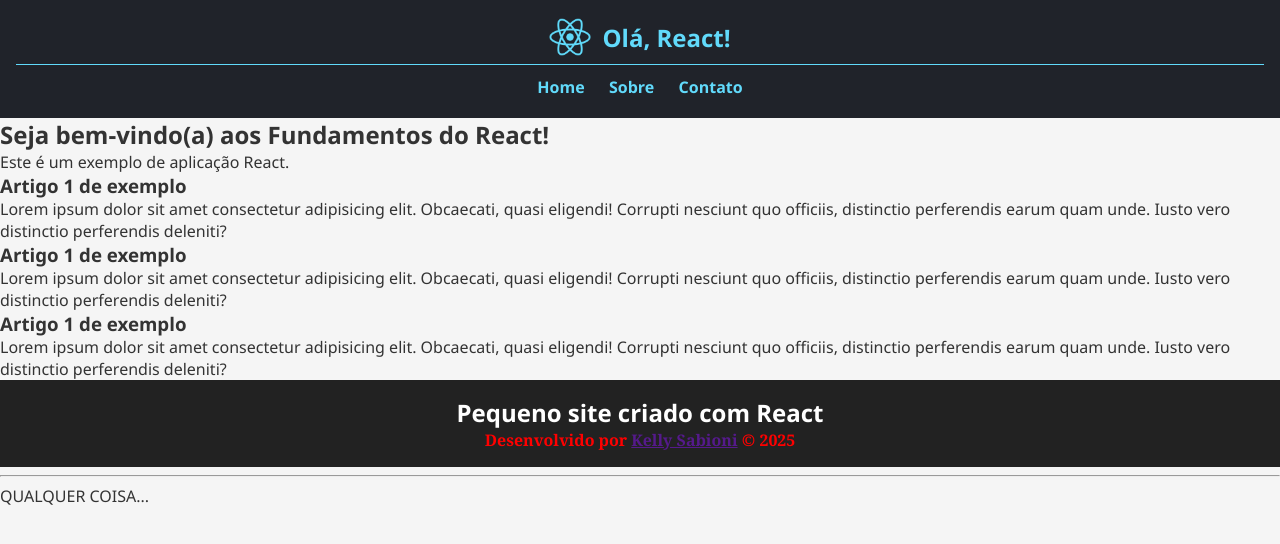
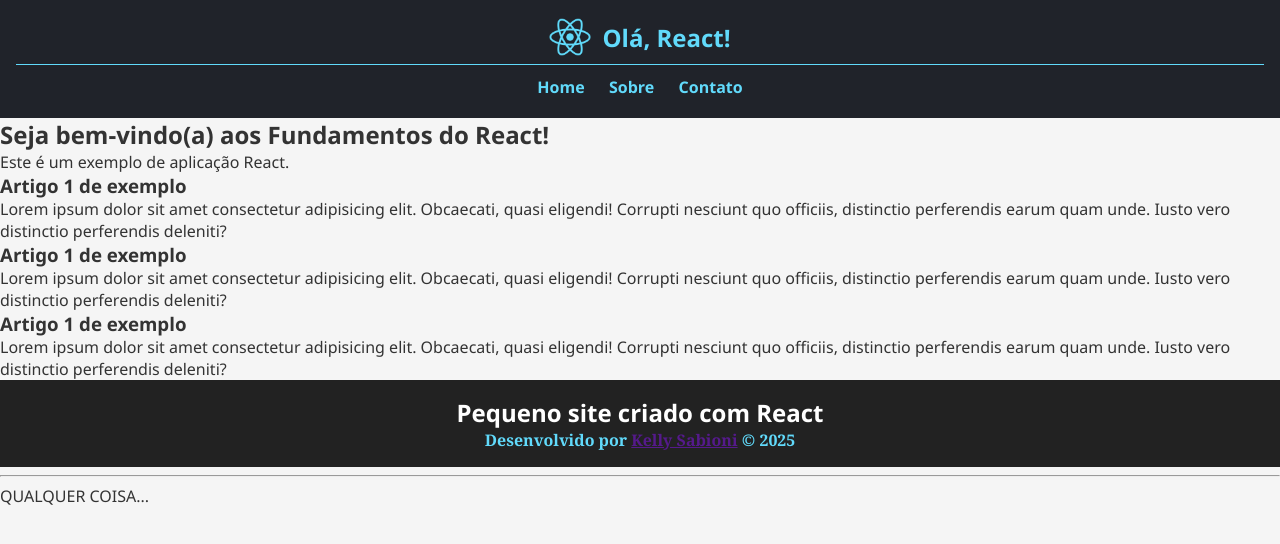
Before and after one commit to kellysabioni/react-fundamentos, a React (Vite) app: page / in a window 1280 px wide. Shown: the top 544 px of the page. Built offline with nearby package versions, Linux system fonts and the light colour scheme.

Commit message:
Atualiza cor do rodapé

```diff
--- a/src/componentes/Footer.tsx
+++ b/src/componentes/Footer.tsx
@@ -12,7 +12,7 @@ export default function Footer() {
     <>
       <footer style={estilosRodape}>
         <h2>Pequeno site criado com React </h2>
-        <p style={{ color: "red", fontWeight: "bold" }}>
+        <p style={{ color: "#61dafb", fontWeight: "bold" }}>
           Desenvolvido por <b><a href="">Kelly Sabioni</a></b> &copy; 2025
         </p>
       </footer>
```
